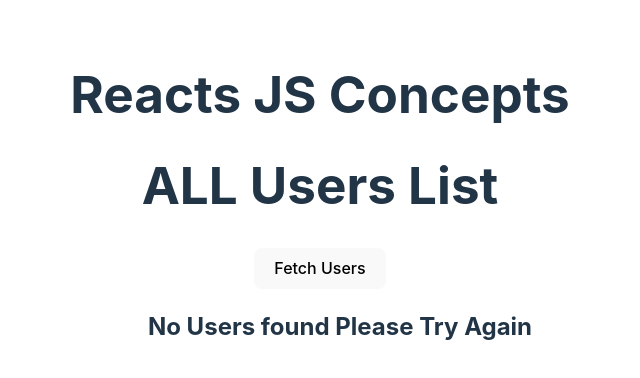
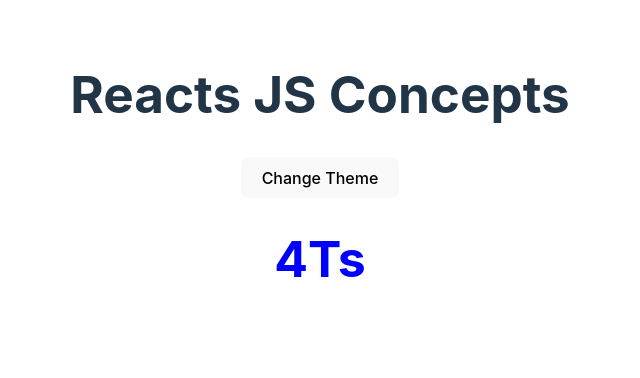
Before and after one commit to emmaowusu294/ReactJS, a React (Vite) app in the folder reactjs-concepts-2025/: page / in a window 1280 px wide. Shown: the top 378 px of the page, without its empty margins (320-960 px from the left). Built offline with nearby package versions, Linux system fonts and the light colour scheme.

Commit message:
Global state and use context

```diff
--- a/reactjs-concepts-2025/src/App.jsx
+++ b/reactjs-concepts-2025/src/App.jsx
@@ -1,5 +1,7 @@
 import './App.css';
 import ClassBasedComponent from './components/class-based-components';
+import ContextButtonComponent from './components/context-context/button';
+import ContextTextComponent from './components/context-context/text';
 import FunctionalComponent from './components/functional-component';
 import ProductList from './components/products';
 import Users from './components/users';
@@ -14,7 +16,9 @@
       {/* <FunctionalComponent /> */}
 
       {/* <ProductList listOfProducts = {dummyProductData} name = '4Ts' city = 'Kumasi' /> */}
-      <Users />
+      {/* <Users /> */}
+      <ContextButtonComponent />
+      <ContextTextComponent />
     </div>
   );
 }
--- /dev/null
+++ b/reactjs-concepts-2025/src/components/context-context/button.jsx
@@ -0,0 +1,13 @@
+import { useContext } from 'react';
+import { GlobalContext } from '../../context';
+
+function ContextButtonComponent() {
+  const {handleChangeThemeOnButtonClick } = useContext(GlobalContext);
+  return (
+    <button onClick={handleChangeThemeOnButtonClick}>
+      Change Theme
+    </button>
+  );
+}
+
+export default ContextButtonComponent;
--- /dev/null
+++ b/reactjs-concepts-2025/src/components/context-context/text.jsx
@@ -0,0 +1,20 @@
+import { useContext } from 'react';
+import { GlobalContext } from '../../context';
+
+function ContextTextComponent() {
+  const { theme } = useContext(GlobalContext);
+
+  return (
+    <h1
+      style={{
+        fontSize: theme === 'light' ? '50px' : '100px',
+        backgroundColor: theme === 'light' ? 'white' : 'black',
+        color: theme === 'light' ? 'blue' : 'yellow',
+      }}
+    >
+      4Ts
+    </h1>
+  );
+}
+
+export default ContextTextComponent;
--- /dev/null
+++ b/reactjs-concepts-2025/src/context/index.jsx
@@ -0,0 +1,21 @@
+import { createContext, useState } from 'react';
+
+//create the context
+export const GlobalContext = createContext(null);
+
+//create global state that recieve component as a children
+
+function GlobalState({ children }) {
+  const [theme, setTheme] = useState('light');
+
+  function handleChangeThemeOnButtonClick() {
+    setTheme(theme === 'light' ? 'dark' : 'light');
+  }
+  return (
+    <GlobalContext.Provider value={{ theme, handleChangeThemeOnButtonClick }}>
+      {children}
+    </GlobalContext.Provider>
+  );
+}
+
+export default GlobalState;
--- a/reactjs-concepts-2025/src/main.jsx
+++ b/reactjs-concepts-2025/src/main.jsx
@@ -2,5 +2,10 @@
 import { createRoot } from 'react-dom/client';
 import './index.css';
 import App from './App.jsx';
+import GlobalState from './context/index.jsx';
 
-createRoot(document.getElementById('root')).render(<App />);
+createRoot(document.getElementById('root')).render(
+  <GlobalState>
+    <App />
+  </GlobalState>
+);
```
